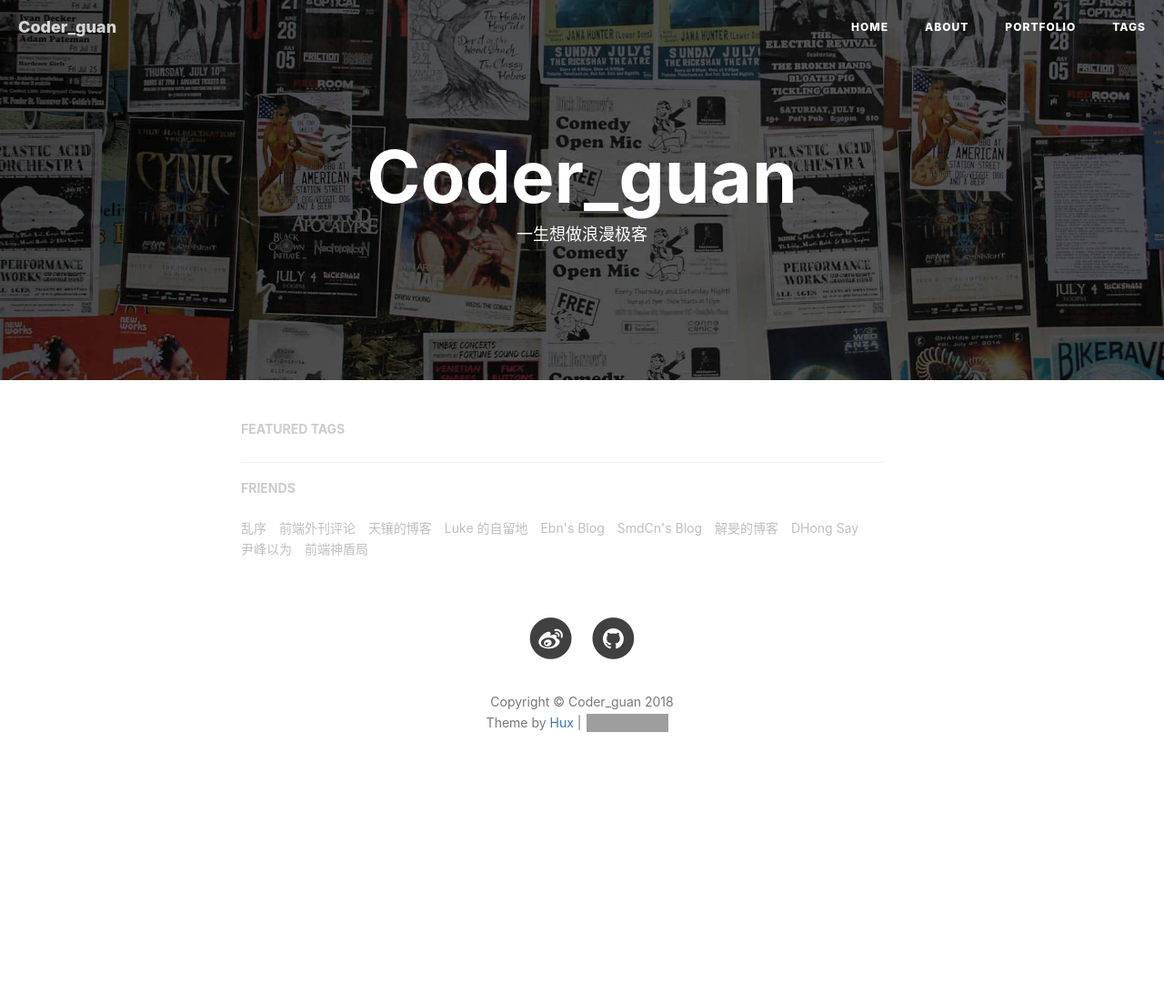
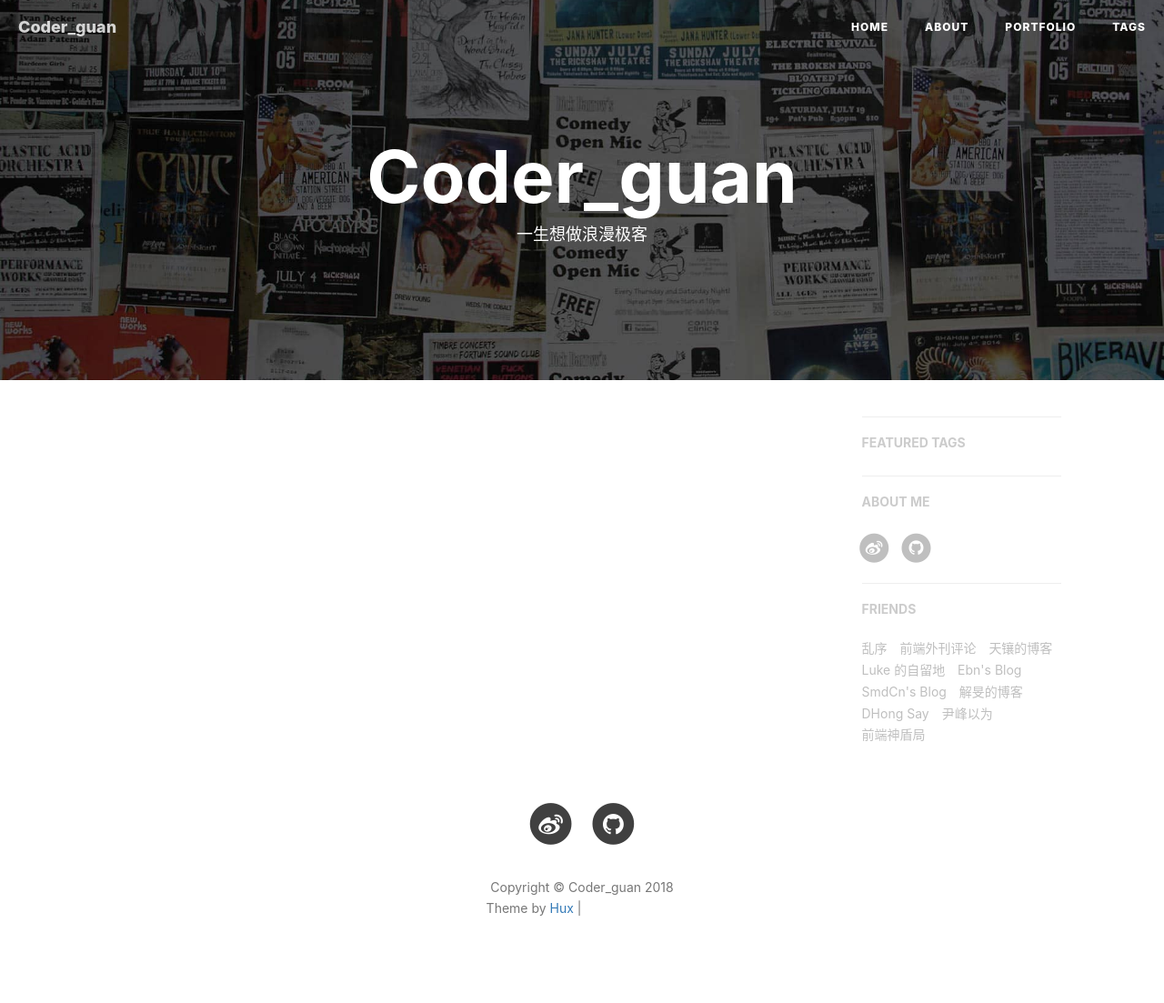
Before and after one commit to we11cheng/we11cheng.github.io, a Jekyll site: the page built from index.html, in a window 1280 px wide. Shown: the whole page at 91% size. Built offline with Jekyll 4.4.1, drawn with Linux system fonts in a browser that asks for light colours; nearby versions of some CDN libraries; the list of posts is cut into pages by our own code; comment, search, counter and statistics services are not loaded; before the commit the page ends 900 px from its top, so only the background shows below that; grey boxes are pictures that could not be loaded.

Commit message:
hidden slibar

```diff
--- a/_config.yml
+++ b/_config.yml
@@ -66,9 +66,9 @@ ga_domain: huangxuan.me
 
 
 # Sidebar settings
-sidebar: false                           # whether or not using Sidebar.
-sidebar-about-description: "写写代码，做做设计，<br>离开世界之前，一切都是过程"
-sidebar-avatar: /img/avatar-hux.jpg      # use absolute URL, seeing it's used in both `/` and `/about/`
+#sidebar: false                           # whether or not using Sidebar.
+#sidebar-about-description: "写写代码，做做设计，<br>离开世界之前，一切都是过程"
+#sidebar-avatar: /img/avatar-hux.jpg      # use absolute URL, seeing it's used in both `/` and `/about/`
 
 
 
```
Also changed, not shown: 1 other file.
